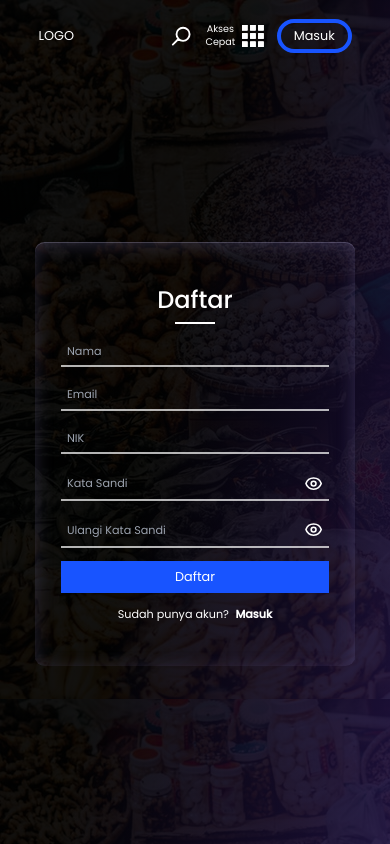
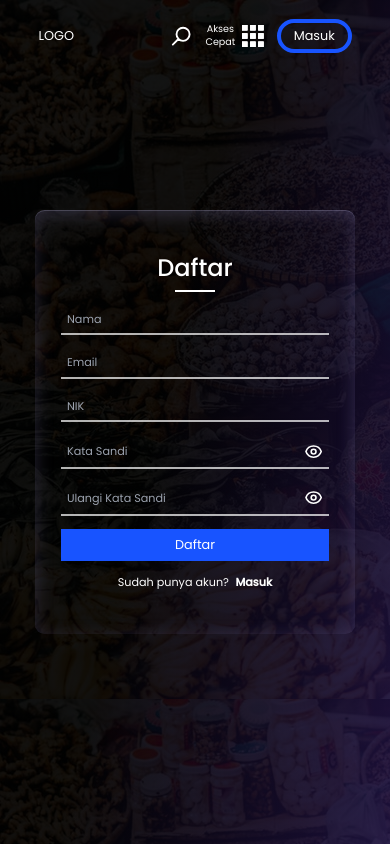
Before and after one commit to alfonsus20/gudity-gemastik-frontend, a React (Create React App) app: page /daftar in a window 390 px wide. Shown: the top 844 px of the page. Built offline with nearby package versions, Linux system fonts and the light colour scheme.

Commit message:
fix: responsive login and register

```diff
--- a/src/screens/Login.tsx
+++ b/src/screens/Login.tsx
@@ -18,7 +18,7 @@ const Login = () => {
       }}
     >
       <div
-        className="px-8 py-14 mx-auto w-100 filter rounded-xl relative mt-20 sm:mt-0"
+        className="px-8 py-14 mx-auto w-100 filter rounded-xl relative mt-0"
         style={{
           boxShadow:
             "inset 0px 4px 18px rgba(154, 146, 210, 0.25), inset 0px 1px 0px rgba(227, 222, 255, 0.2)",
--- a/src/screens/Register.tsx
+++ b/src/screens/Register.tsx
@@ -18,7 +18,7 @@ const Register = () => {
       }}
     >
       <div
-        className="px-8 py-14 mx-auto w-100 filter rounded-xl relative mt-20 sm:mt-0"
+        className="px-8 py-14 mx-auto w-100 filter rounded-xl relative mt-0"
         style={{
           boxShadow:
             "inset 0px 4px 18px rgba(154, 146, 210, 0.25), inset 0px 1px 0px rgba(227, 222, 255, 0.2)",
```
